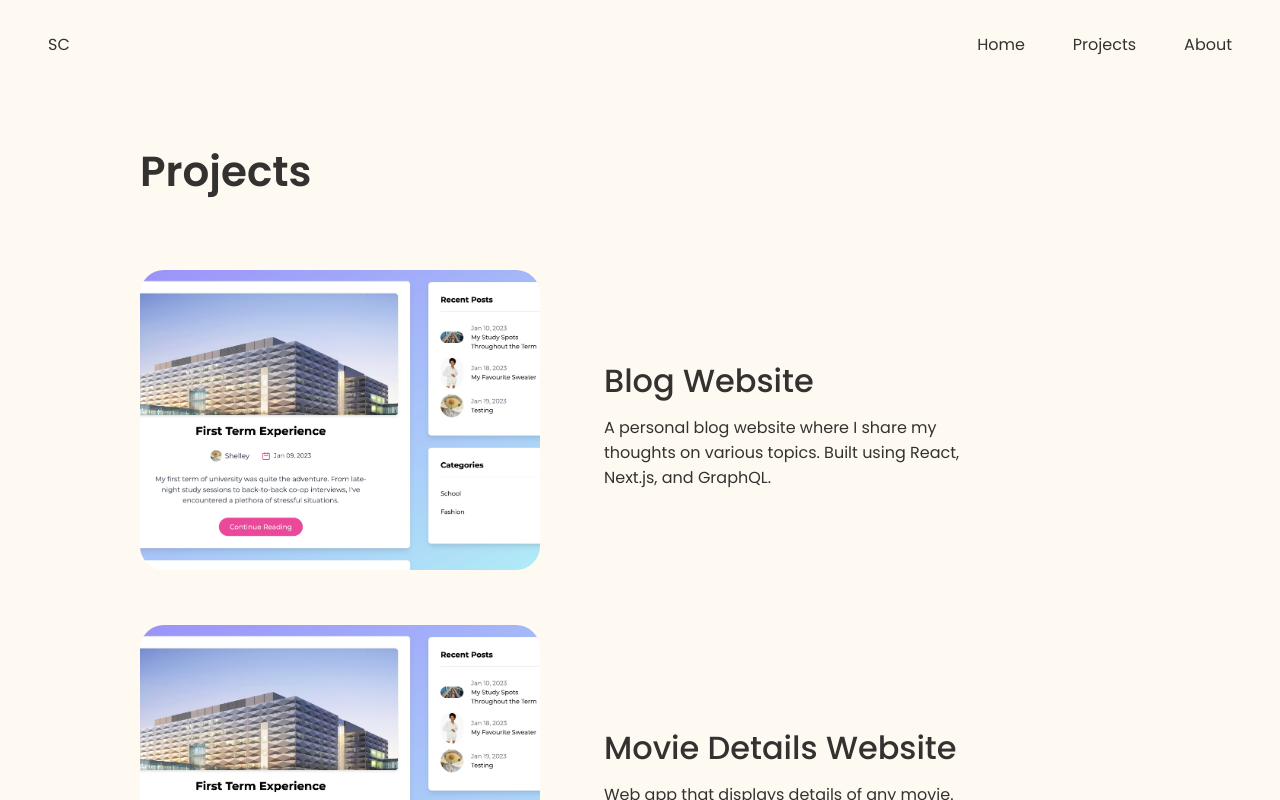
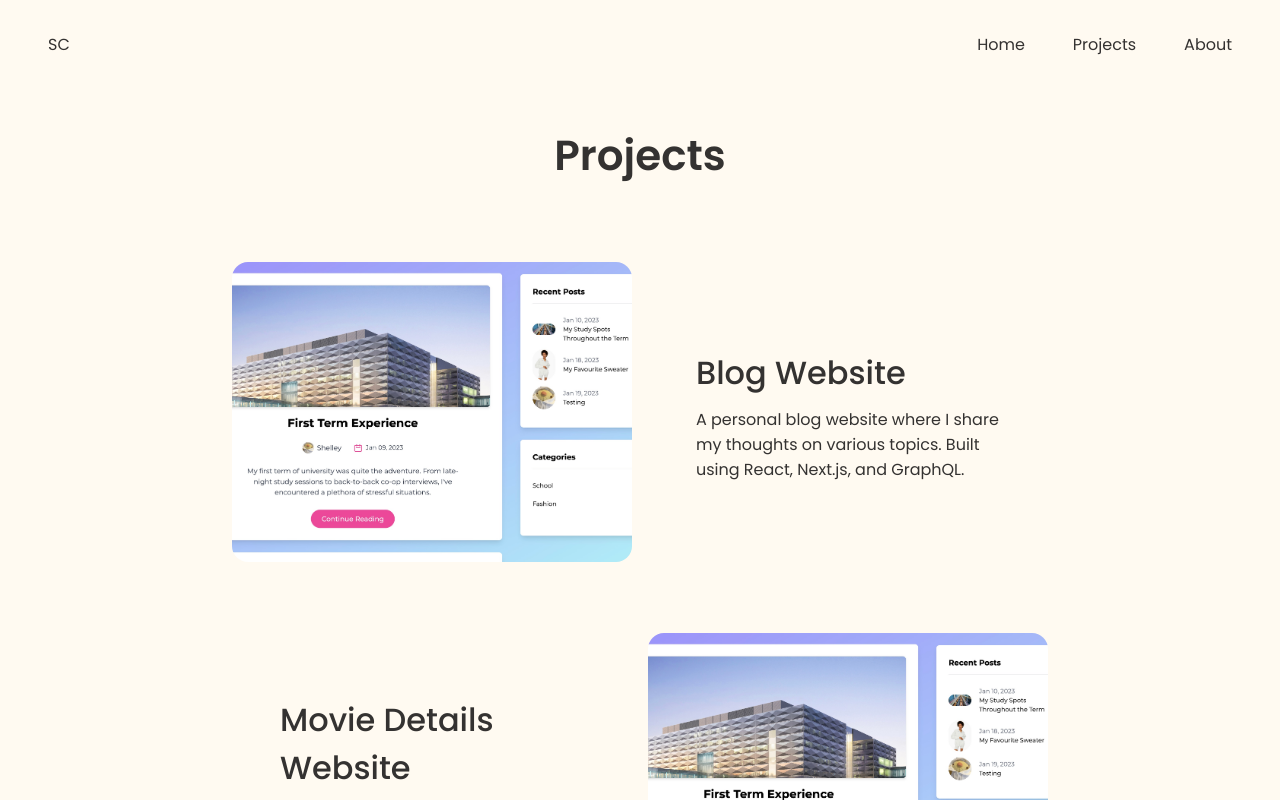
Before and after one commit to shelleychen318/personal-website, a Next.js app: page /projects in a window 1280 px wide. Shown: the top 800 px of the page. Built offline with nearby package versions, Linux system fonts and the light colour scheme.

Commit message:
finished styling projects page for desktop view

```diff
--- a/styles/Projects.module.scss
+++ b/styles/Projects.module.scss
@@ -4,21 +4,15 @@
   align-items: center;
   justify-content: flex-start;
   gap: 1rem;
-  padding: 1rem 3rem 6rem;
-  // min-height: 100vh;
-  // min-height: -webkit-fill-available;
-  // width: 100%;
-
-  * {
-    width: min(100%, calc(1000px));
-  }
+  padding: 0 3rem 6rem 3rem;
 
   .projectCard {
     display: flex;
     flex-direction: row;
     align-items: center;
-    padding: 1rem 0;
     border-radius: 1rem;
+    gap: 1rem;
+    padding: 1.5rem 2rem;
 
     .imageContainer {
       max-width: 400px;
@@ -28,7 +22,7 @@
       aspect-ratio: 4 / 3;
 
       img {
-        border-radius: 1.5rem;
+        border-radius: 1rem;
         position: relative !important;
         object-fit: cover;
       }
@@ -37,10 +31,24 @@
     .info {
       display: flex;
       flex-direction: column;
-      align-items: center;
-      justify-content: center;
-      padding: 0 4rem;
-      max-width: 500px;
+      // align-items: center;
+      // justify-content: center;
+      padding: 0 3rem;
+      width: 400px;
+      max-width: 90%;
+      // text-align: justify;
     }
   }
 }
+
+@media (min-width: 640px) {
+  .projects > a:nth-child(2n + 1) > .projectCard {
+    flex-direction: row-reverse;
+  }
+}
+
+@media (max-width: 900px) {
+  .projects > a > .projectCard > .info {
+    padding: 0 1rem;
+  }
+}
--- a/styles/globals.scss
+++ b/styles/globals.scss
@@ -64,7 +64,7 @@
   }
 
   h3 {
-    font-size: 18px;
+    font-size: 24px;
     line-height: 28px;
   }
 }
```
